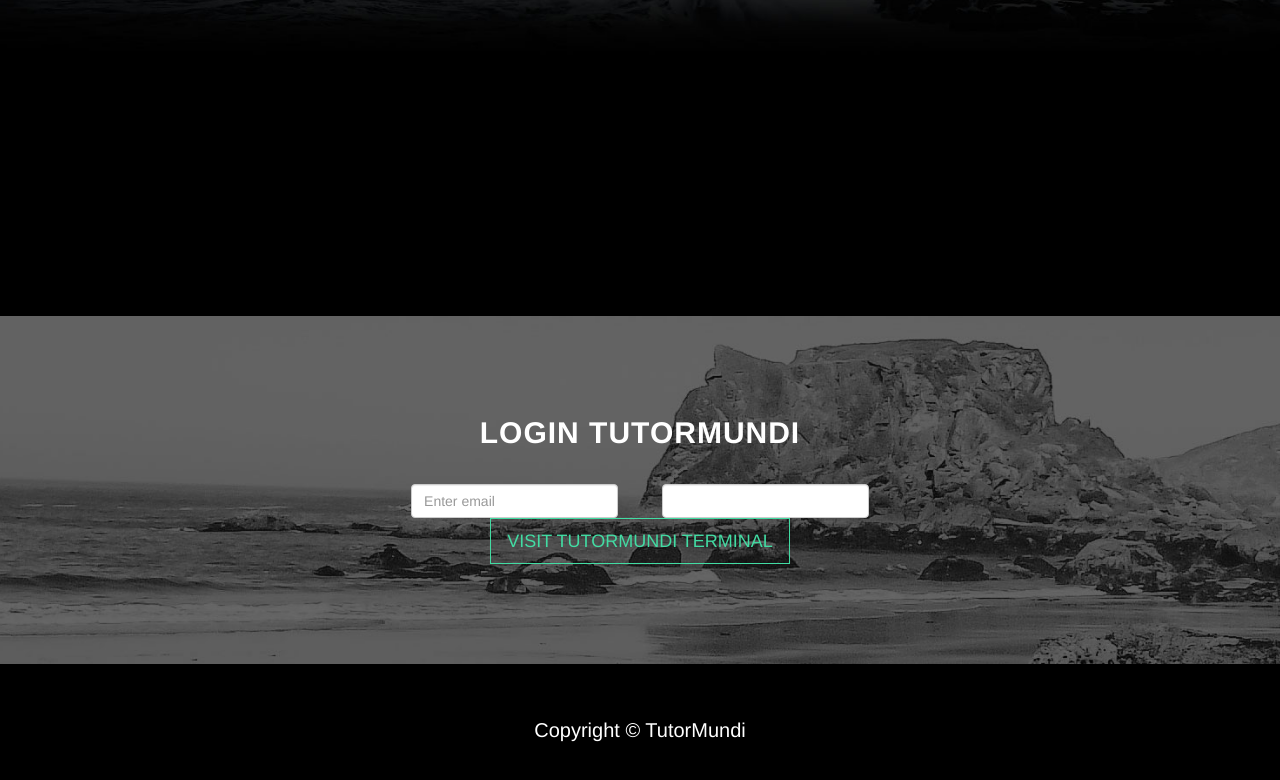
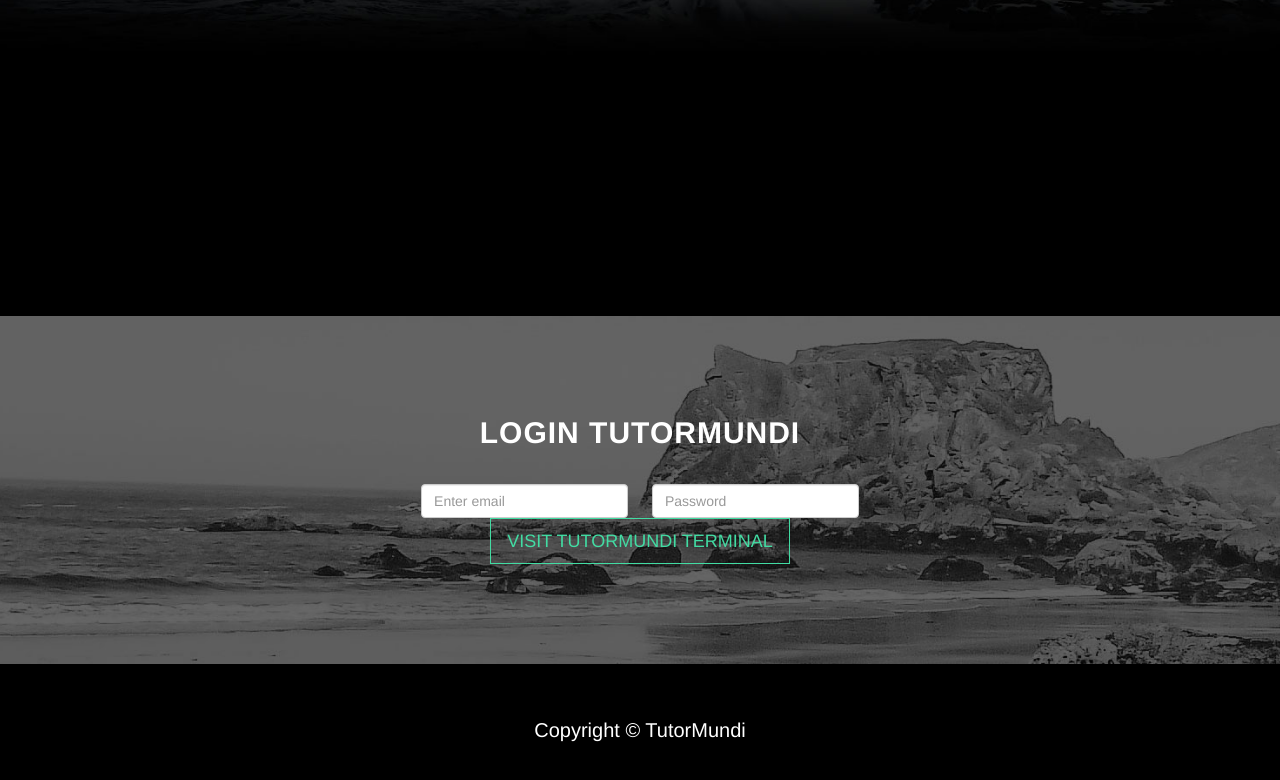
Before and after one commit to emilianomatarc/P2PTutor, a website: page index.html in a window 1280 px wide. Shown: the part 734-1514 px from the top of the page. Drawn offline with nearby package versions, Linux system fonts and the light colour scheme.

Commit message:
small bug

```diff
--- a/css/landing.css
+++ b/css/landing.css
@@ -61,7 +61,7 @@
     font-weight: 400;
 }
 .form-group{
-    margin: 0 20px;
+    margin: 0 10px;
 }
 
 .navbar-custom {
--- a/index.html
+++ b/index.html
@@ -92,7 +92,7 @@
                       </div>
                       <div class="form-group">
                         <label class="sr-only" for="password">Password</label>
-                        <input type="password" class="form-control" id="password" name='password' laceholder="Password">
+                        <input type="password" class="form-control" id="password" name='password' placeholder="Password">
                       </div>
                       <a href='/chat.html' class="btn btn-default btn-lg">Visit TutorMundi Terminal</a>
                     </form>
```
